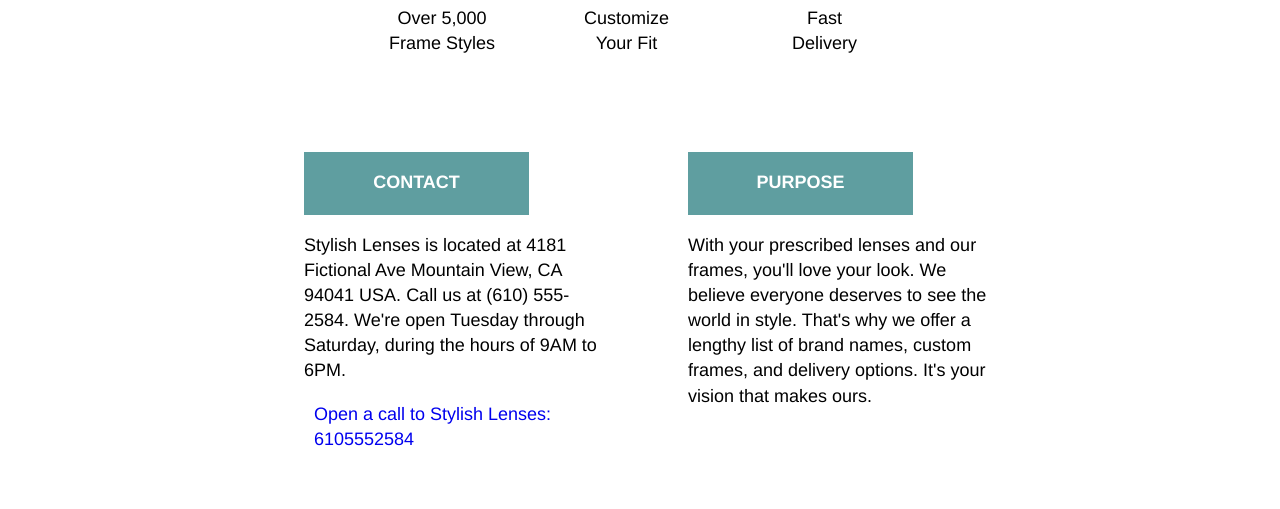
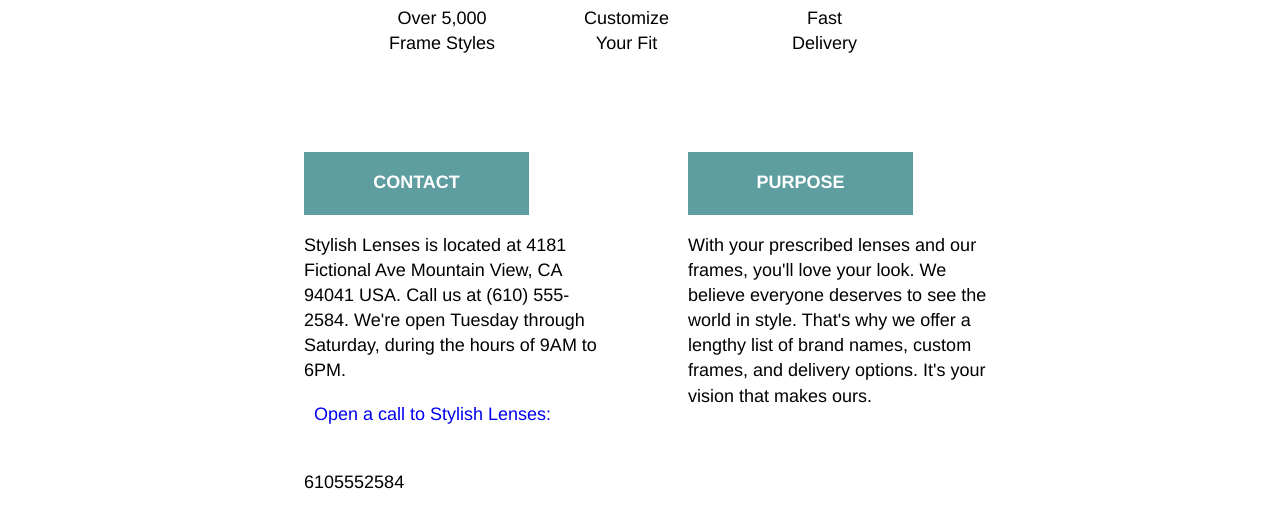
Before and after one commit to TENsSites/TENsSites.github.io, a plain HTML site: page index.html in a window 1280 px wide. Shown: the part 630-1139 px from the top of the page. Drawn offline with Linux system fonts and the light colour scheme.

Commit message:
Update index.html
Minor style change not worth mentioning

```diff
--- a/index.html
+++ b/index.html
@@ -64,7 +64,8 @@
         <address class="info-text" role="presentation">Stylish Lenses is located at <strong>4181 Fictional Ave Mountain View, CA
           94041 USA</strong>. <wbr>Call us at <strong>(610) 555-2584</strong>. We're open <wbr><strong>Tuesday through Saturday</strong>, during the hours of <wbr><strong>9AM to
           6PM</strong>.<br>
-         <a href="tel:+16105552584">Open a call to Stylish Lenses:<br><strong>6105552584</strong></a>
+         <strong><a href="tel:+16105552584">Open a call to Stylish Lenses:</a><br>
+          6105552584</strong>
         </address>
       </div>
       <div class="main-content-box" role="presentation">
```
